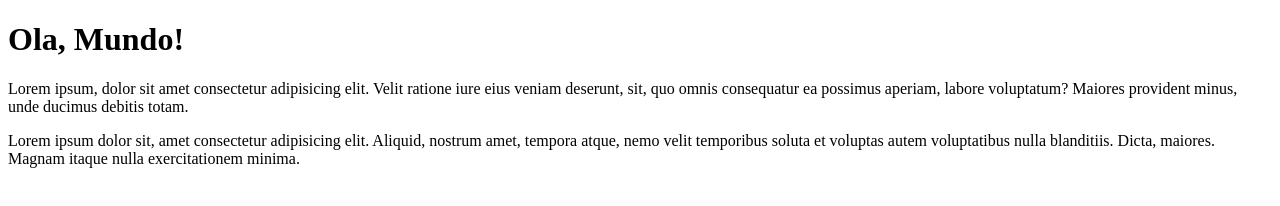
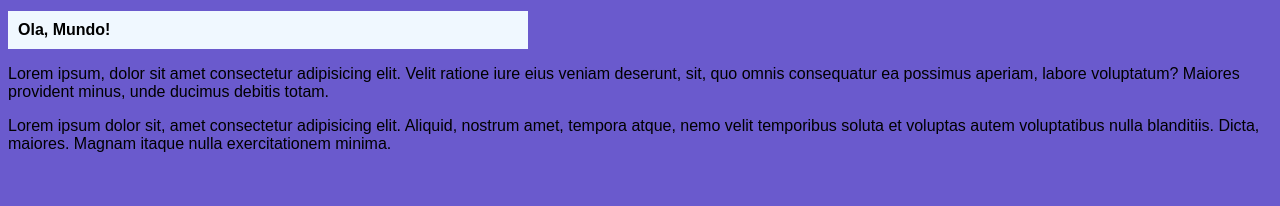
Before and after one commit to matheusfmendes/Ola-Mundo, a plain HTML site: page site-exemplo/index.html in a window 1280 px wide. Drawn offline with Linux system fonts and the light colour scheme.

Commit message:
iniciei o design

```diff
--- /dev/null
+++ b/site-exemplo/estilos/style.css
@@ -0,0 +1,14 @@
+*{
+    font-family: Arial, Helvetica, sans-serif;
+    font-size: 16px;
+}
+body{
+    background-color: slateblue;
+
+}
+h1{
+    background-color: aliceblue;
+    width: 500px;
+    padding: 10px;
+    box-shadow: 3px 3px 5px rgba(0,0,0, 0);
+}
--- a/site-exemplo/index.html
+++ b/site-exemplo/index.html
@@ -4,6 +4,7 @@
     <meta charset="UTF-8">
     <meta name="viewport" content="width=device-width, initial-scale=1.0">
     <title>Meu primeiro site em repositorio</title>
+    <link rel="stylesheet" href="estilos/style.css">
 </head>
 <body>
     <h1>Ola, Mundo!</h1>
```
